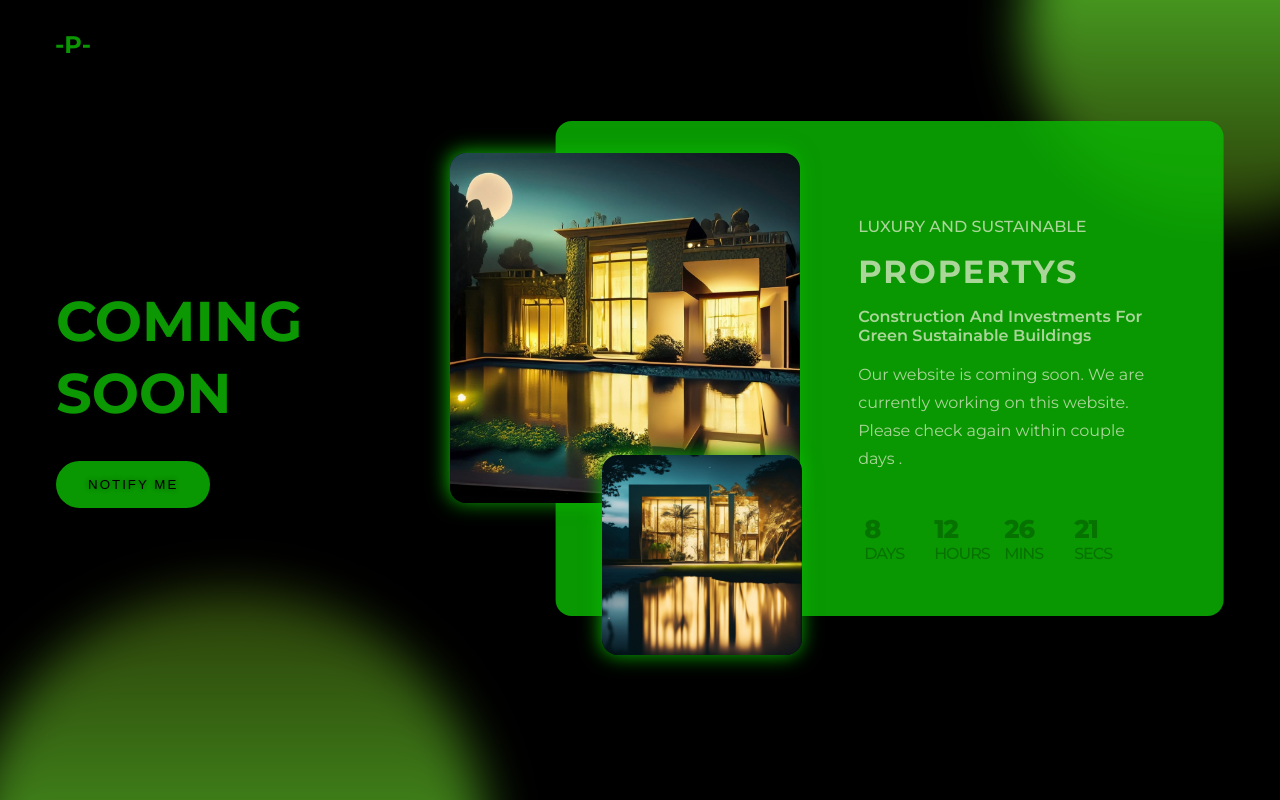
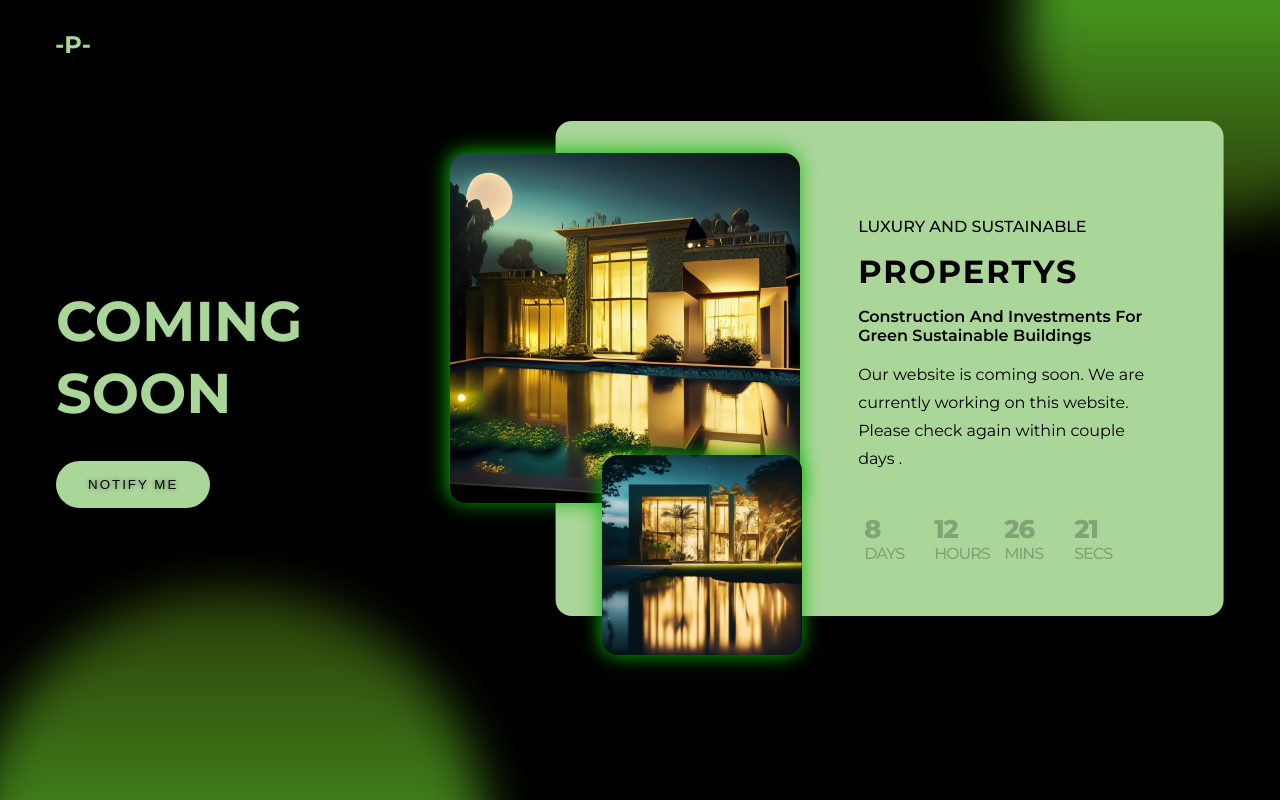
Before and after one commit to Tushar292004/coming-soon-page, a plain HTML site: page index.html in a window 1280 px wide. Shown: the top 800 px of the page. Drawn offline with nearby package versions, Linux system fonts and the light colour scheme.

Commit message:
COMING-SOON

```diff
--- a/styles.css
+++ b/styles.css
@@ -6,8 +6,8 @@
 }
 
 :root {
-  --primary-color: #ABD699;
-  --text-dark: #0cb603d4;
+  --primary-color: #000;
+  --text-dark: #ABD699;
   /* --black: #ffffff; */
   --max-width: 1200px;
 }
```
